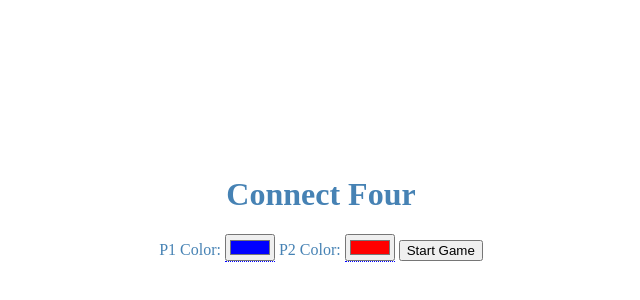
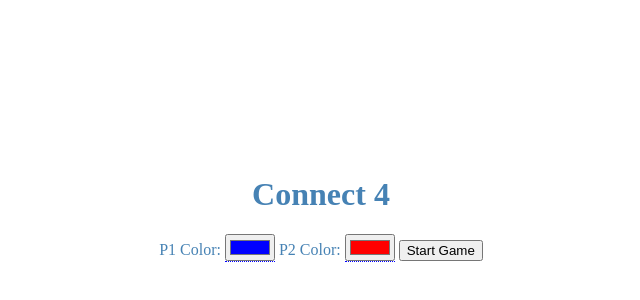
Before and after one commit to jpyall10/connect4OO, a plain HTML site: page index.html in a window 1280 px wide. Shown: the part 200-500 px from the top of the page, without its empty margins (319-959 px from the left). Drawn offline with Linux system fonts and the light colour scheme.

Commit message:
Update index.html

```diff
--- a/index.html
+++ b/index.html
@@ -5,7 +5,7 @@
 </head>
 <body>
   <div id="gameContainer">
-    <h1 id="gameHeader">Connect Four</h1>
+    <h1 id="gameHeader">Connect 4</h1>
     <div id="game">
       <label id="p1ColorLabel" for="p1ColorBox">P1 Color:</label>
       <div class="tooltip">
```
